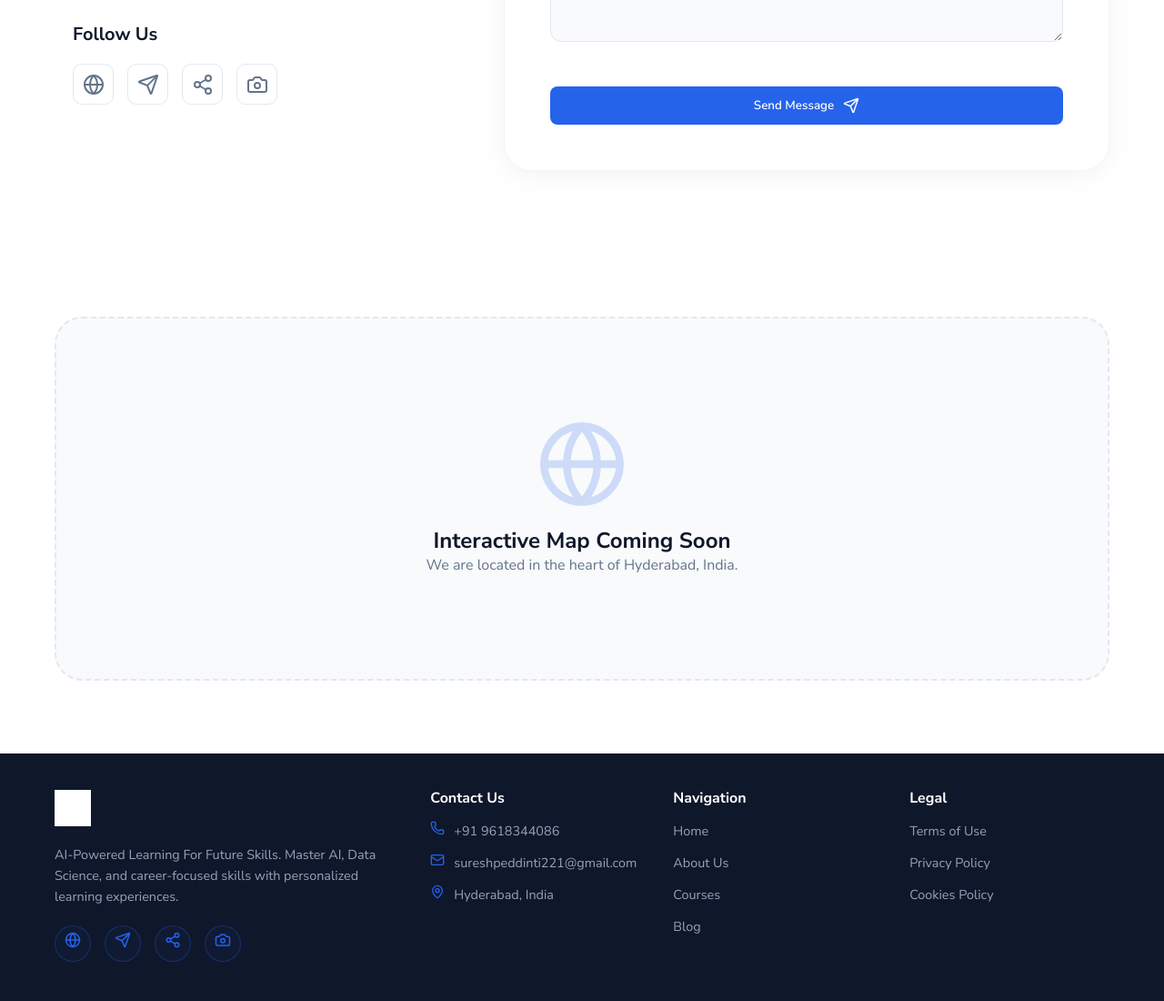
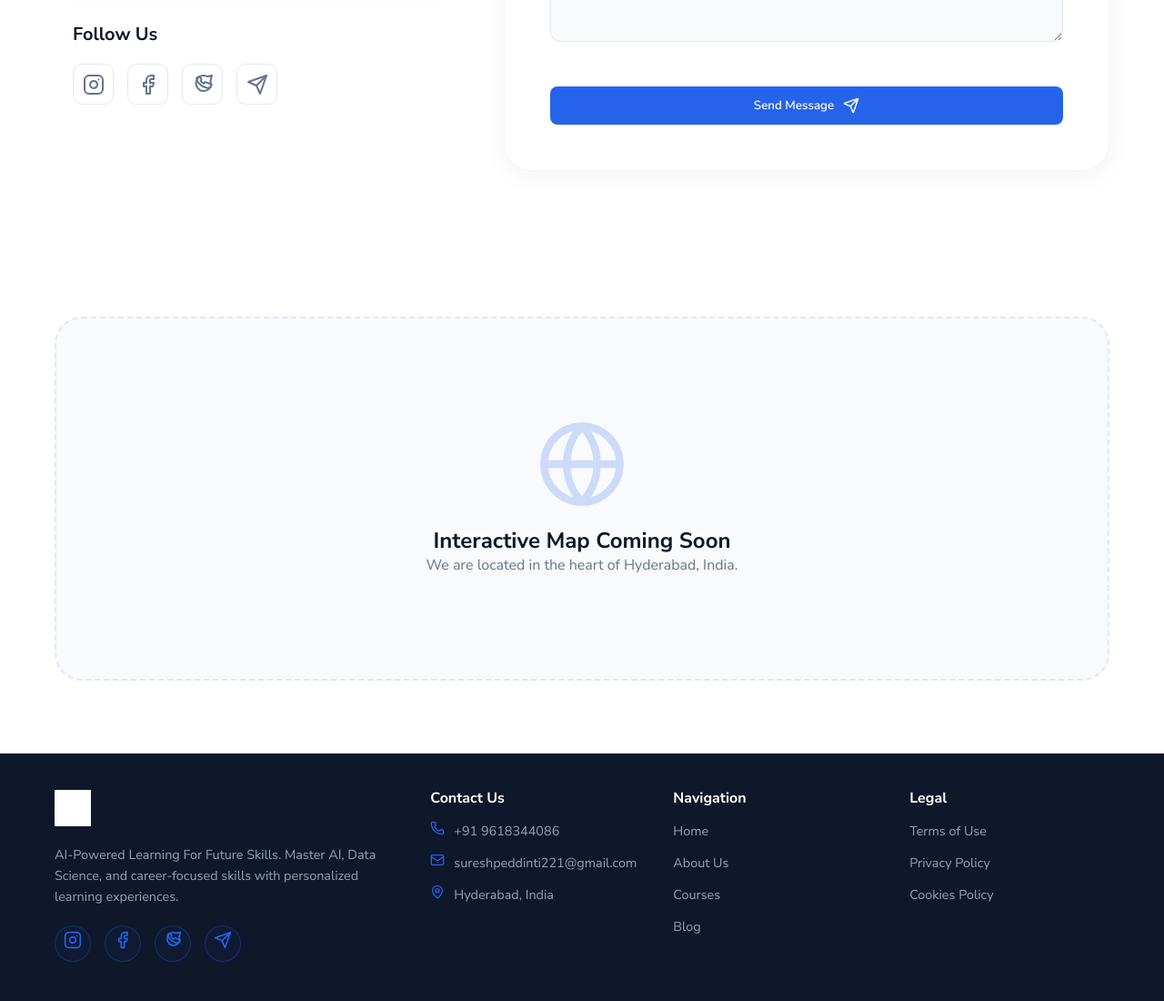
Before and after one commit to PayakulaTarun/eduqra_company_website, a React (Vite) app in the folder react_website/: page /contact in a window 1280 px wide. Shown: the part 812-1912 px from the top of the page at 91% size. Built offline with nearby package versions, Linux system fonts and the light colour scheme.

Commit message:
UI: Added real brand social icons to footer and contact page

```diff
--- a/react_website/src/modules/contact/views/ContactView.jsx
+++ b/react_website/src/modules/contact/views/ContactView.jsx
@@ -1,6 +1,7 @@
 import React from 'react';
 import { motion } from 'framer-motion';
-import { MapPin, Phone, Mail, Clock, Send, Globe, Share2, Camera } from 'lucide-react';
+import { MapPin, Phone, Mail, Clock, Send, Globe } from 'lucide-react';
+import { InstagramIcon, FacebookIcon, WhatsAppIcon, TelegramIcon } from '../../../shared/components/SocialIcons';
 import './ContactView.css';
 
 const ContactView = () => {
@@ -67,10 +68,10 @@ const ContactView = () => {
               <div className="social-connect">
                 <h3>Follow Us</h3>
                 <div className="social-icons">
-                  <a href="#"><Globe /></a>
-                  <a href="#"><Send /></a>
-                  <a href="#"><Share2 /></a>
-                  <a href="#"><Camera /></a>
+                  <a href="#"><InstagramIcon size={24} /></a>
+                  <a href="#"><FacebookIcon size={24} /></a>
+                  <a href="#"><WhatsAppIcon size={24} /></a>
+                  <a href="#"><TelegramIcon size={24} /></a>
                 </div>
               </div>
             </motion.div>
--- a/react_website/src/shared/components/Footer.jsx
+++ b/react_website/src/shared/components/Footer.jsx
@@ -1,6 +1,7 @@
 import React from 'react';
 import { Link } from 'react-router-dom';
-import { Phone, Mail, MapPin, Globe, Send, Share2, Camera } from 'lucide-react';
+import { InstagramIcon, FacebookIcon, WhatsAppIcon, TelegramIcon } from './SocialIcons';
+import { Phone, Mail, MapPin } from 'lucide-react';
 import './Footer.css';
 
 const Footer = () => {
@@ -11,10 +12,10 @@ const Footer = () => {
           <img src="/images/eduqra_logo_1774263954243.png" alt="Eduqra" className="footer-logo" style={{ filter: 'brightness(0) invert(1)' }} />
           <p>AI-Powered Learning For Future Skills. Master AI, Data Science, and career-focused skills with personalized learning experiences.</p>
           <div className="social-links">
-            <a href="#"><span><Globe size={18} /></span></a>
-            <a href="#"><span><Send size={18} /></span></a>
-            <a href="#"><span><Share2 size={18} /></span></a>
-            <a href="#"><span><Camera size={18} /></span></a>
+            <a href="#"><span><InstagramIcon size={20} /></span></a>
+            <a href="#"><span><FacebookIcon size={20} /></span></a>
+            <a href="#"><span><WhatsAppIcon size={20} /></span></a>
+            <a href="#"><span><TelegramIcon size={20} /></span></a>
           </div>
           <p className="copyright">&copy; 2026 Eduqra Technologies. All rights reserved.</p>
         </div>
--- /dev/null
+++ b/react_website/src/shared/components/SocialIcons.jsx
@@ -0,0 +1,29 @@
+import React from 'react';
+
+export const InstagramIcon = ({ size = 18, color = 'currentColor' }) => (
+  <svg width={size} height={size} viewBox="0 0 24 24" fill="none" stroke={color} strokeWidth="2" strokeLinecap="round" strokeLinejoin="round">
+    <rect width="20" height="20" x="2" y="2" rx="5" ry="5"/>
+    <path d="M16 11.37A4 4 0 1 1 12.63 8 4 4 0 0 1 16 11.37z"/>
+    <line x1="17.5" x2="17.51" y1="6.5" y2="6.5"/>
+  </svg>
+);
+
+export const FacebookIcon = ({ size = 18, color = 'currentColor' }) => (
+  <svg width={size} height={size} viewBox="0 0 24 24" fill="none" stroke={color} strokeWidth="2" strokeLinecap="round" strokeLinejoin="round">
+    <path d="M18 2h-3a5 5 0 0 0-5 5v3H7v4h3v8h4v-8h3l1-4h-4V7a1 1 0 0 1 1-1h3z"/>
+  </svg>
+);
+
+export const WhatsAppIcon = ({ size = 18, color = 'currentColor' }) => (
+  <svg width={size} height={size} viewBox="0 0 24 24" fill="none" stroke={color} strokeWidth="2" strokeLinecap="round" strokeLinejoin="round">
+    <path d="M21 11.5a8.38 8.38 0 0 1-.9 3.8 8.5 8.5 0 1 1-7.6-13.3 8.38 8.38 0 0 1 3.9.9L22 2l-1.5 5.5Z"/>
+    <path d="M17 10c-.3-.1-1.7-.8-2-.9-.3-.1-.5-.2-.7.1-.1.3-.8 1.1-1 1.4-.1.3-.3.3-.6.1-1.3-.7-2.1-1.3-2.9-2.7-.2-.3-.1-.5.1-.6.2-.1.4-.4.5-.6.1-.2.1-.3 0-.5-.1-.2-.7-1.7-1-2.4-.3-.6-.6-.5-.8-.5H7c-.2 0-.5.1-.8.4-1.3 1.4-1.1 3.4.6 5.6 1.7 2.2 4 4.3 6.9 5.3 1 .4 1.8.6 2.5.8.9.3 1.7.2 2.4.1.7-.1 2.2-1 2.6-2 .4-1 .4-1.9.3-2.1-.1-.1-.3-.2-.6-.3z"/>
+  </svg>
+);
+
+export const TelegramIcon = ({ size = 18, color = 'currentColor' }) => (
+  <svg width={size} height={size} viewBox="0 0 24 24" fill="none" stroke={color} strokeWidth="2" strokeLinecap="round" strokeLinejoin="round">
+    <path d="m22 2-7 20-4-9-9-4Z"/>
+    <path d="M22 2 11 13"/>
+  </svg>
+);
```
